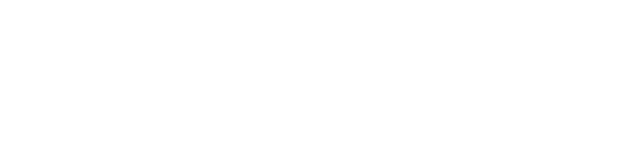
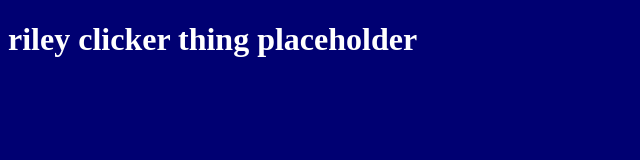
Before and after one commit to lukessillyprojects/Riley-Clicker-Reforged, a plain HTML site: page index.html in a window 1280 px wide. Shown: the whole page, without its empty margins (0-640 px from the left). Drawn offline with Linux system fonts and the light colour scheme.

Commit message:
added css and js files and added basic formatting and text

```diff
--- a/index.html
+++ b/index.html
@@ -1,9 +1,11 @@
 <!DOCTYPE html>
 <html>
     <head>
-
+        <link rel="stylesheet" href="style.css">
     </head>
     <body>
-
+        <h1 class="text">
+            riley clicker thing placeholder
+        </h1>
     </body>
 </html>
--- /dev/null
+++ b/style.css
@@ -0,0 +1,7 @@
+body {
+    background-color: rgb(0, 0, 114);
+}
+
+.text {
+    color: white
+}
```
Also changed, not shown: script.js (added).
